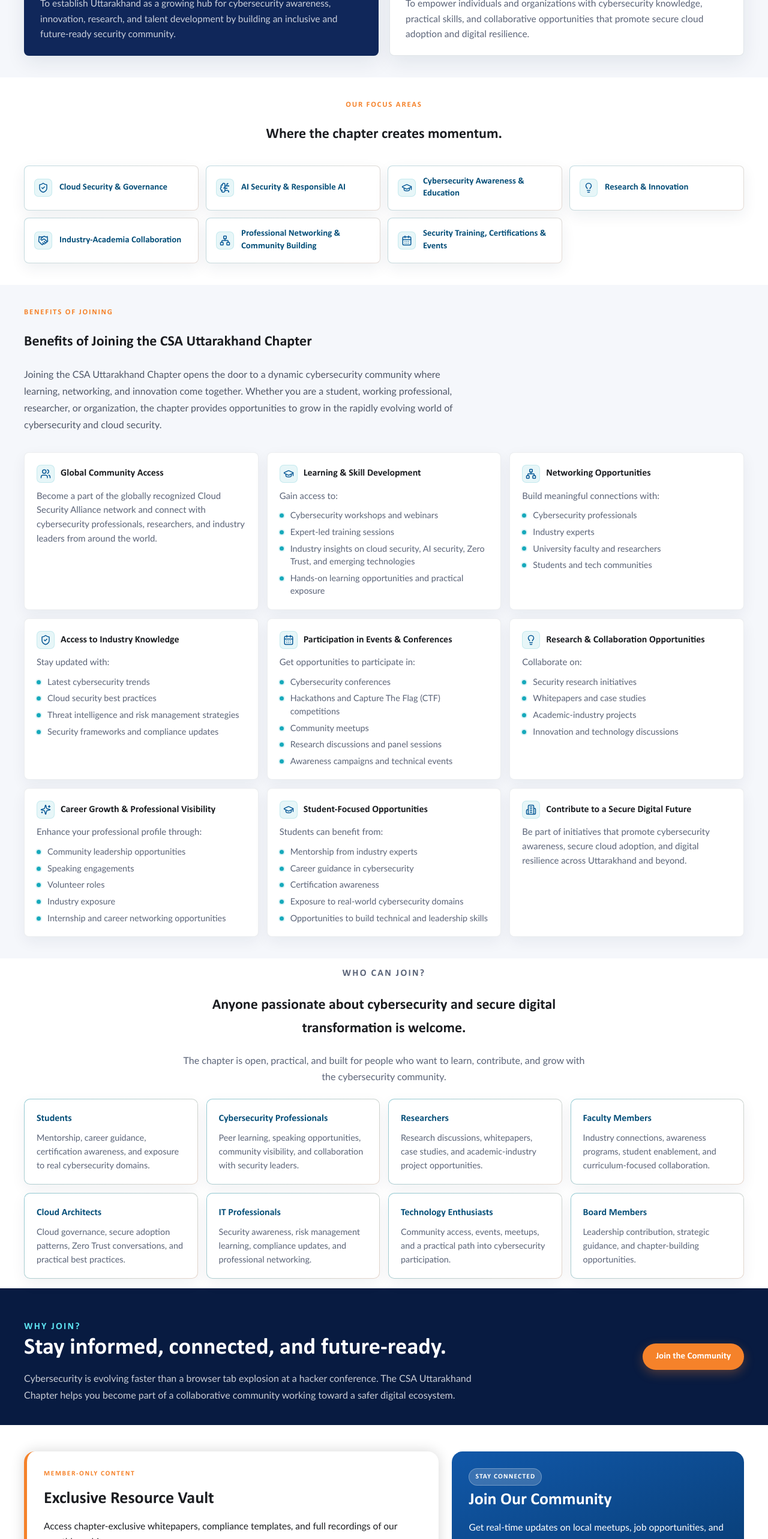
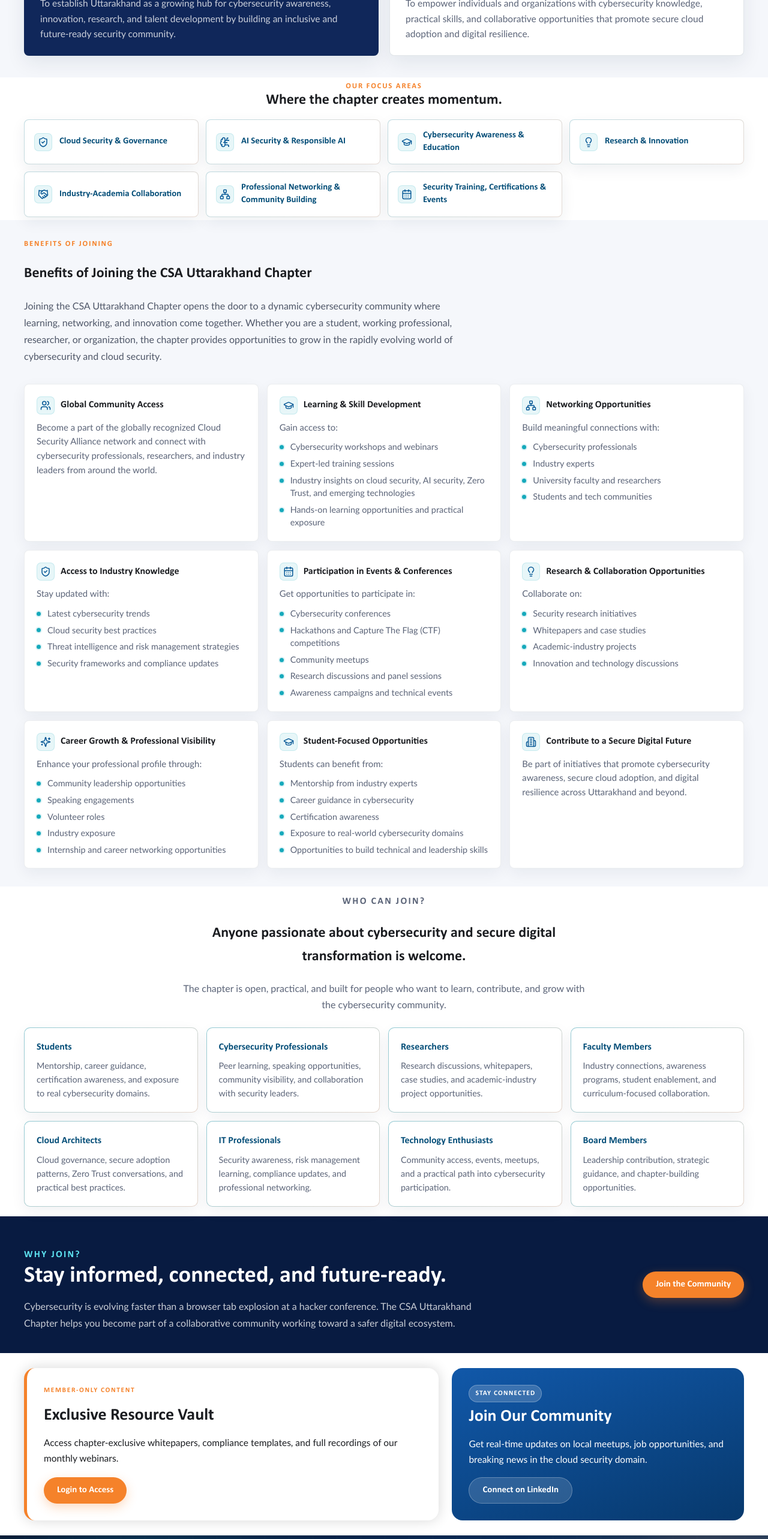
Before and after one commit to Anujrastogi-1/UKCSA, a Next.js app: page / in a window 1280 px wide. Shown: the part 1240-3806 px from the top of the page at 60% size. Built offline with nearby package versions, Linux system fonts and the light colour scheme; a web font is replaced by a local one.

Commit message:
optm space 2

```diff
--- a/app/about-us/page.tsx
+++ b/app/about-us/page.tsx
@@ -45,7 +45,7 @@
         <div className="container about-hero-grid">
           <div className="about-hero-copy">
             <p className="eyebrow">About CSA Uttarakhand Chapter</p>
-            <h1>Building a future-ready cybersecurity community for Uttarakhand.</h1>
+            <h2>Building a future-ready cybersecurity community for Uttarakhand.</h2>
             <p>
               The CSA Uttarakhand Chapter serves as a platform where industry experts, academic institutions, startups,
               and security enthusiasts come together to explore emerging technologies, discuss evolving cyber threats,
--- a/app/globals.css
+++ b/app/globals.css
@@ -508,9 +508,12 @@
 }
 
 /* ── Focus Section ───────────────────────────────────── */
+.Focus-heading{
+  margin: -12px 0 -20px;
+}
 
 .focus-section {
-  padding: 36px 0;
+  padding: 5px 0;
   background: #fff;
 }
 
@@ -563,7 +566,7 @@
 /* ── Benefit Section ─────────────────────────────────── */
 
 .benefit-section {
-  padding: 36px 0;
+  padding: 30px 0;
   background: #f5f7fb;
 }
 
@@ -867,7 +870,7 @@
 /* ── Resources Section ───────────────────────────────── */
 
 .resources {
-  padding: 44px 0 52px;
+  padding: 25px 0 25px;
 }
 
 .resource-grid {
@@ -2131,7 +2134,7 @@
   .focus-section,
   .benefit-section,
   .why-join-band {
-    padding: 24px 0;
+    padding: 15px 0;
   }
 
   .join-path-section {
--- a/app/page.tsx
+++ b/app/page.tsx
@@ -284,7 +284,7 @@
       <div className="container">
         <div className="section-intro section-intro--center">
           <p className="eyebrow">Our focus areas</p>
-          <h2>Where the chapter creates momentum.</h2>
+          <h2 className="Focus-heading">Where the chapter creates momentum.</h2>
         </div>
         <div className="focus-grid">
           {focusAreas.map((item) => (
--- a/app/past-events/page.tsx
+++ b/app/past-events/page.tsx
@@ -103,7 +103,7 @@
         <div className="container events-shell">
           <div className="events-heading-row">
             <div>
-              <h1>Recent Events</h1>
+              <h1>Events</h1>
               <p>Ongoing awareness and specialized training sessions from the CSA Uttarakhand Chapter.</p>
             </div>
             <div className="event-slider-controls" aria-label="Jump to event">
@@ -148,7 +148,7 @@
       <section className="major-conferences">
         <div className="container">
           <div className="major-heading">
-            <h2>Major Conferences</h2>
+            <h2>Conferences</h2>
           </div>
 
           {events.map((event, index) => (
```
Also changed, not shown: app/contact/page.tsx (+5 -5 lines).
